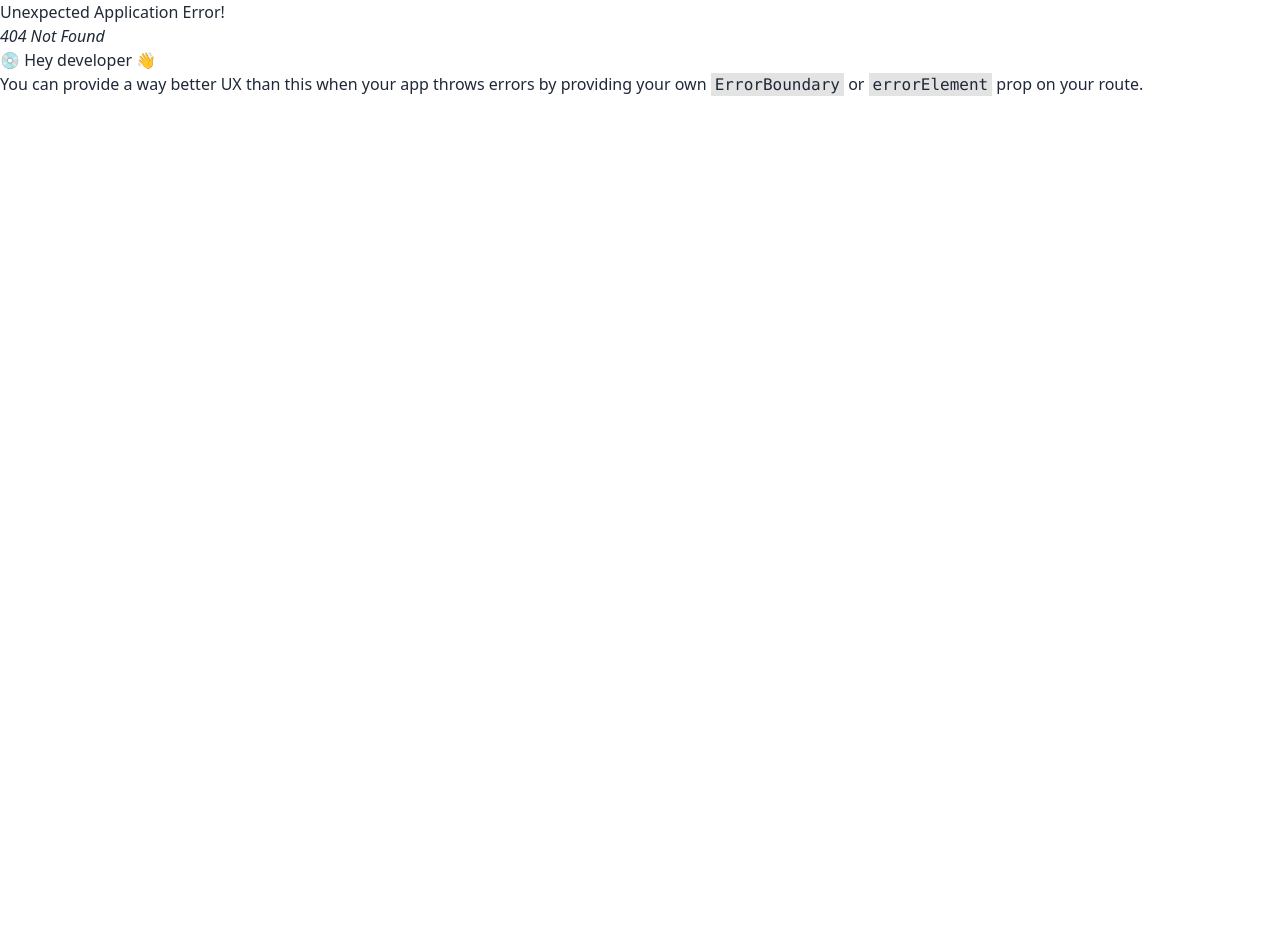
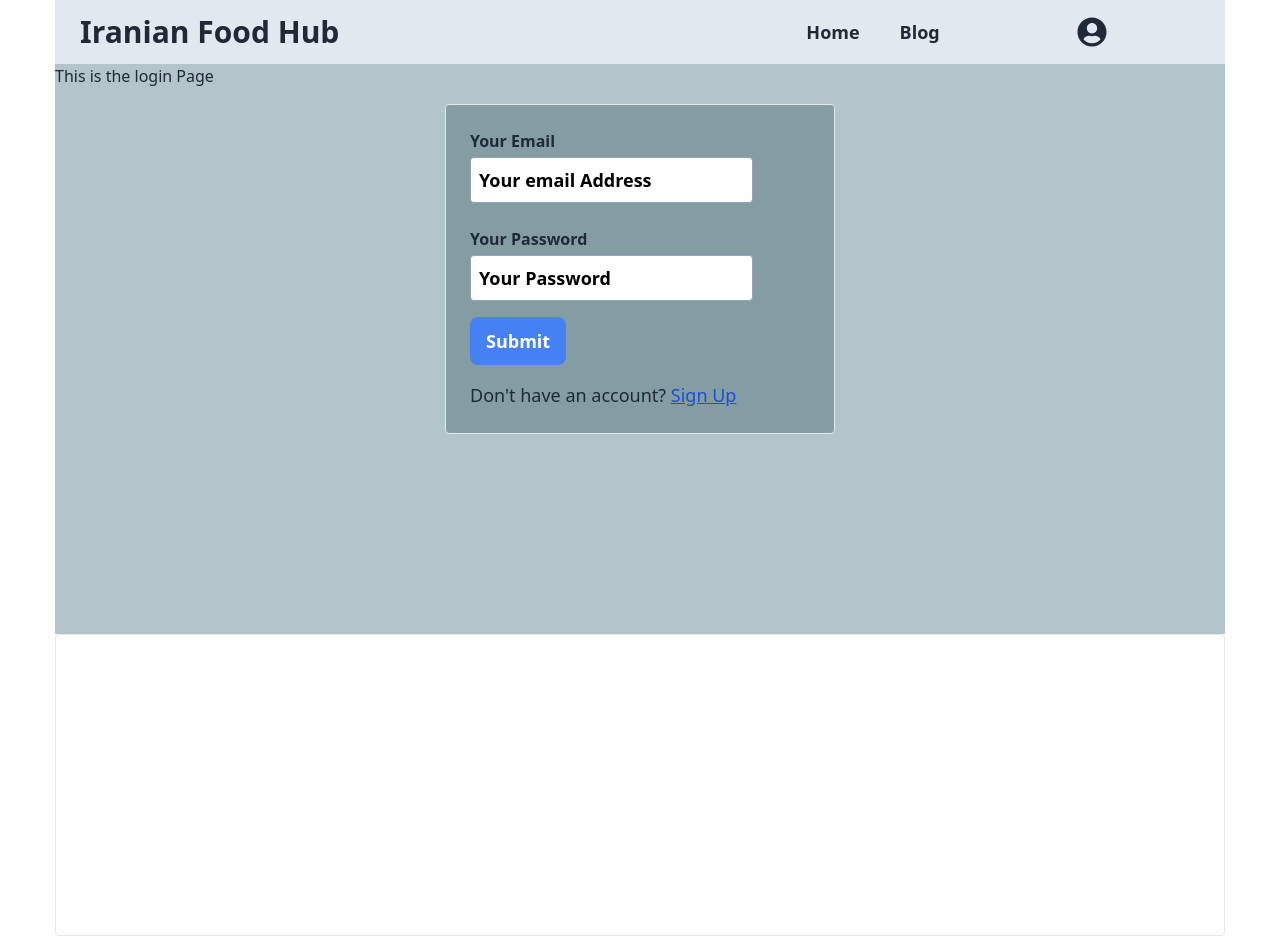
Before and after one commit to hasibulhasan372/iranian-food-hub, a React (Vite) app: page /login in a window 1280 px wide. Before the commit this address had no page. Before the commit the page ends 800 px from the top, so only its background shows below. Built offline with nearby package versions, Linux system fonts and the light colour scheme.

Commit message:
login page created

```diff
--- /dev/null
+++ b/src/components/Footer/Footer.jsx
@@ -0,0 +1,11 @@
+import React from 'react';
+
+const Footer = () => {
+    return (
+        <div className='my-container rounded  border py-[150px]'>
+
+        </div>
+    );
+};
+
+export default Footer;
--- a/src/components/Header/Header.jsx
+++ b/src/components/Header/Header.jsx
@@ -1,15 +1,15 @@
 import React from 'react';
-import { NavLink } from 'react-router-dom';
+import { Link, NavLink } from 'react-router-dom';
 import { FaUserCircle } from 'react-icons/fa';
 
 const Header = () => {
     return (
-        <div className='container lg:m-auto'>
+        <div className='my-container lg:m-auto'>
             <div className="navbar bg-slate-200 ">
                 <div className="">
-                    <a className="btn btn-ghost normal-case lg:text-3xl">Iranian Food Hub</a>
+                    <Link to='/' className="btn btn-ghost normal-case lg:text-3xl">Iranian Food Hub</Link>
                 </div>
-                <div className="flex-none lg:pl-[750px] lg:gap-32 gap-6 text-right">
+                <div className="flex-none lg:pl-[450px] lg:gap-32 gap-6 text-right">
                     <div className='space-x-10 text-lg font-semibold'>
                         <NavLink to='/'>Home</NavLink>
                         <NavLink>Blog</NavLink>
@@ -17,7 +17,7 @@ const Header = () => {
                     <div className="dropdown dropdown-end">
                         <label tabIndex={0} className="btn btn-ghost btn-circle avatar">
 
-                                <FaUserCircle className='text-3xl'></FaUserCircle>
+                            <Link to='/login'><FaUserCircle className='text-3xl'></FaUserCircle></Link>
 
                         </label>
                         <ul tabIndex={0} className="mt-3 p-2 shadow menu menu-compact dropdown-content bg-base-100 rounded-box w-52">
--- a/src/components/card/Chef/Chef.jsx
+++ b/src/components/card/Chef/Chef.jsx
@@ -5,19 +5,19 @@ const Chef = () => {
     const [chefs, setChefs] = useState([])
 
     useEffect(() => {
-        fetch('http://localhost:5000/chef')
-        .then(res => res.json())
-        .then(data => setChefs(data))
-    },[]);
+        fetch('https://iranian-food-hub-server-hasibulhasan372.vercel.app/chef')
+            .then(res => res.json())
+            .then(data => setChefs(data))
+    }, []);
 
     return (
-        <div className='container m-auto lg:mt-20'>
+        <div className='my-container m-auto lg:mt-20'>
             <h2>Total Chef: {chefs.length}</h2>
-            <div className='grid lg:grid-cols-3 lg:gap-10 '>
+            <div className='grid lg:grid-cols-3 lg:gap-y-6 '>
                 {
                     chefs.map(chef => <ChefDetails
-                    chef ={chef}
-                    key={chef.id}
+                        chef={chef}
+                        key={chef.id}
                     ></ChefDetails>)
                 }
             </div>
--- a/src/components/card/ChefDetails/ChefDetails.jsx
+++ b/src/components/card/ChefDetails/ChefDetails.jsx
@@ -5,8 +5,8 @@ const ChefDetails = ({ chef }) => {
     const {id, name, img, likes, numOfRecipes, yearOfExperience } = chef;
     return (
 
-        <div className="card card-compact w-96 bg-base-100 shadow-xl p-4">
-            <figure><img src={img} className='lg:w-full lg:h-[350px]' alt="Shoes" /></figure>
+        <div className="card card-compact w-72 lg:w-96 bg-base-100 shadow-xl ">
+            <figure><img src={img} className='lg:w-5/6 lg:h-[250px] rounded-md' alt="Shoes" /></figure>
             <div className="card-body">
                 <h2 className="card-title">{name} </h2>
                 <p>{likes}</p>
--- a/src/components/card/Recipe/Recipe.jsx
+++ b/src/components/card/Recipe/Recipe.jsx
@@ -4,20 +4,20 @@ import RecipeDetails from '../RecipeDetails/RecipeDetails';
 
 const Recipe = () => {
     const recipes = useLoaderData();
-    const {chef_id} = recipes[0]
+    const { chef_id } = recipes[0]
     const [chef, setChef] = useState([])
 
     useEffect(() => {
-        fetch('http://localhost:5000/chef')
+        fetch('https://iranian-food-hub-server-hasibulhasan372.vercel.app/chef')
             .then(res => res.json())
             .then(data => {
                 const selectedChef = data.find(cook => cook.id === chef_id)
                 setChef(selectedChef)
             })
-    },[]);
+    }, []);
 
     return (
-        <div className='container m-auto'>
+        <div className='my-container m-auto'>
             <div className='py-20 grid lg:grid-cols-2 lg:gap-20'>
                 <div>
                     <h1>Hello Here is the recipe: {chef.name} </h1>
@@ -30,7 +30,7 @@ const Recipe = () => {
             <div className='grid lg:grid-cols-3'>
                 {
                     recipes.map(recipe => <RecipeDetails
-                    recipe ={recipe}
+                        recipe={recipe}
                         key={recipe.id}
 
                     ></RecipeDetails>)
--- a/src/index.css
+++ b/src/index.css
@@ -1,3 +1,13 @@
 @tailwind base;
 @tailwind components;
 @tailwind utilities;
+
+.my-container {
+    @apply lg:w-[1170px] m-auto;
+}
+.outlet-height{
+    @apply min-h-[calc(100vh-410px)]
+}
+.hhh-color {
+    @apply text-slate-200;
+}
--- a/src/layout/Main/Main.jsx
+++ b/src/layout/Main/Main.jsx
@@ -1,12 +1,16 @@
 import React from 'react';
 import Header from '../../components/Header/Header';
 import { Outlet } from 'react-router-dom';
+import Footer from '../../components/Footer/Footer';
 
 const Main = () => {
     return (
         <>
         <Header></Header>
+        <div className='outlet-height'>
         <Outlet></Outlet>
+        </div>
+        <Footer></Footer>
 
         </>
     );
--- /dev/null
+++ b/src/pages/login/Login/Login.jsx
@@ -0,0 +1,30 @@
+import React from 'react';
+import { Form, Link} from 'react-router-dom';
+
+const Login = () => {
+    return (
+        <div className='my-container grid lg:grid-cols-3 bg-[#b3c4ca] lg:pb-[200px]'>
+            <h1>This is the login Page</h1>
+            <div className=' justify-center '>
+            <Form className='lg:mt-10 border rounded lg:p-6 bg-[#839da3]'>
+                <div className='w-full'>
+                    <label htmlFor="email" className='block mb-1 font-semibold'>Your Email</label>
+                    <input type="email" name="email" id="email" placeholder='Your email Address' className='border border-slate-400 py-2 w-5/6 pl-2 rounded text-lg placeholder:text-black placeholder:font-semibold' />
+                </div>
+                <div className='w-full mt-6'>
+                    <label htmlFor="password" className='block mb-1 font-semibold'>Your Password</label>
+                    <input type="password" name="password" id="password" placeholder='Your Password' className='border border-slate-400 py-2 w-5/6 pl-2 rounded text-lg placeholder:text-black placeholder:font-semibold' />
+                </div>
+                <button type="submit" className='btn mt-4 capitalize text-lg font-semibold bg-[#4681f4] border-none hover:bg-[#1b62f0]'>Submit</button>
+
+                <div className='mt-4'>
+                    <p className='text-lg'>Don't have an account? <Link to='/register' className='underline text-blue-700'>Sign Up</Link></p>
+                </div>
+            </Form>
+            </div>
+
+        </div>
+    );
+};
+
+export default Login;
--- /dev/null
+++ b/src/pages/login/Register/Register.jsx
@@ -0,0 +1,11 @@
+import React from 'react';
+
+const Register = () => {
+    return (
+        <div>
+            <h1>This is the registration page</h1>
+        </div>
+    );
+};
+
+export default Register;
--- a/src/routes/Routes.jsx
+++ b/src/routes/Routes.jsx
@@ -3,8 +3,10 @@ import Main from "../layout/Main/Main";
 import Home from "../pages/Home/Home/Home";
 import Chef from "../components/card/Chef/Chef";
 import Recipe from "../components/card/Recipe/Recipe";
+import Login from "../pages/login/Login/Login";
+import Register from "../pages/login/Register/Register";
 
-const router = createBrowserRouter ([
+const router = createBrowserRouter([
     {
         path: '/',
         element: <Main></Main>,
@@ -20,7 +22,15 @@ const router = createBrowserRouter ([
             {
                 path: '/chef/:id',
                 element: <Recipe></Recipe>,
-                loader: ({params}) => fetch(`http://localhost:5000/chef/${params.id}`)
+                loader: ({ params }) => fetch(`https://iranian-food-hub-server-hasibulhasan372.vercel.app/chef/${params.id}`)
+            },
+            {
+                path: '/login',
+                element: <Login></Login>
+            },
+            {
+                path: '/register',
+                element: <Register></Register>
             }
         ]
     }
```
Lines whose indentation alone changed are shown as unchanged.
